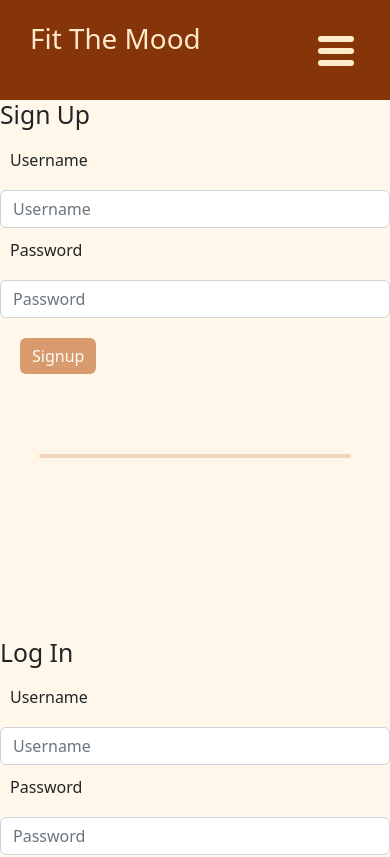
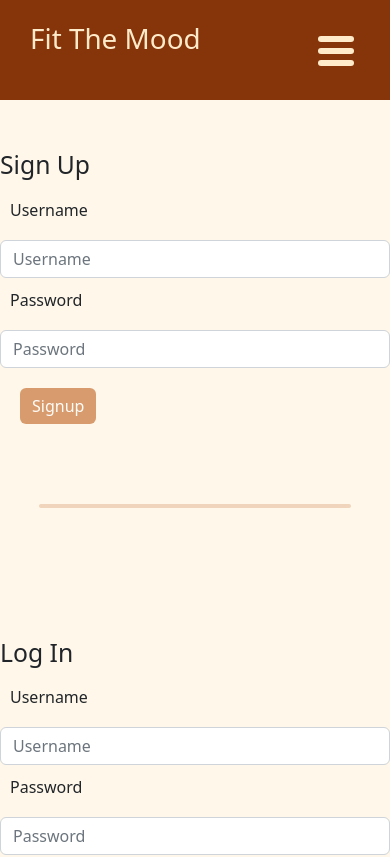
Before and after one commit to halliemestas/FitTheMood, a React (Create React App) app in the folder client/: page / in a window 390 px wide. Shown: the top 857 px of the page. Built offline with nearby package versions, Linux system fonts and the light colour scheme.

Commit message:
adjusted list items in hamburger menu

```diff
--- a/client/src/Components/pages/login.js
+++ b/client/src/Components/pages/login.js
@@ -52,7 +52,7 @@ const Login = () => {
   };
 
   return (
-    <div className="mainDiv">
+    <div className="mainDiv loginDiv">
     <h2>Log In</h2>
       <Form noValidate validated={validated} onSubmit={handleFormSubmit}>
         <Alert
--- a/client/src/Components/pages/signup.js
+++ b/client/src/Components/pages/signup.js
@@ -52,7 +52,7 @@ const SignupForm = () => {
   };
 
   return (
-    <div className="mainDiv">
+    <div className="mainDiv signupDiv">
       <h2>Sign Up</h2>
       <Form noValidate validated={validated} onSubmit={handleFormSubmit}>
         <Alert
--- a/client/src/styles/NavBar.css
+++ b/client/src/styles/NavBar.css
@@ -24,7 +24,8 @@ nav ul {
 }
 
 nav ul li {
-    display: inline-flex;
+  list-style: none;
+  text-align: center;
     font-size: large;
     padding: 15px;
 }
@@ -85,6 +86,7 @@ color:#373a47;
     background: #FFF8EA;
     padding: 2.5em 1.5em 0;
     font-size: 1.15em;
+    display: flex;
   }
 
   /* Morph shape necessary with bubble or elastic */
--- a/client/src/styles/universal.css
+++ b/client/src/styles/universal.css
@@ -31,7 +31,7 @@
 
 .mainDiv {
   background-color: #FFF8EA;
-  padding-top: 100px !important;
+  padding-top: 150px !important;
   padding-bottom: 30px;
 }
 
@@ -64,6 +64,10 @@
   margin: 50px auto;
 }
 
+.loginDiv {
+  padding-top: 50px !important;
+}
+
 .loginButton,
 .signupButton {
   margin-top: 20px !important;
```
